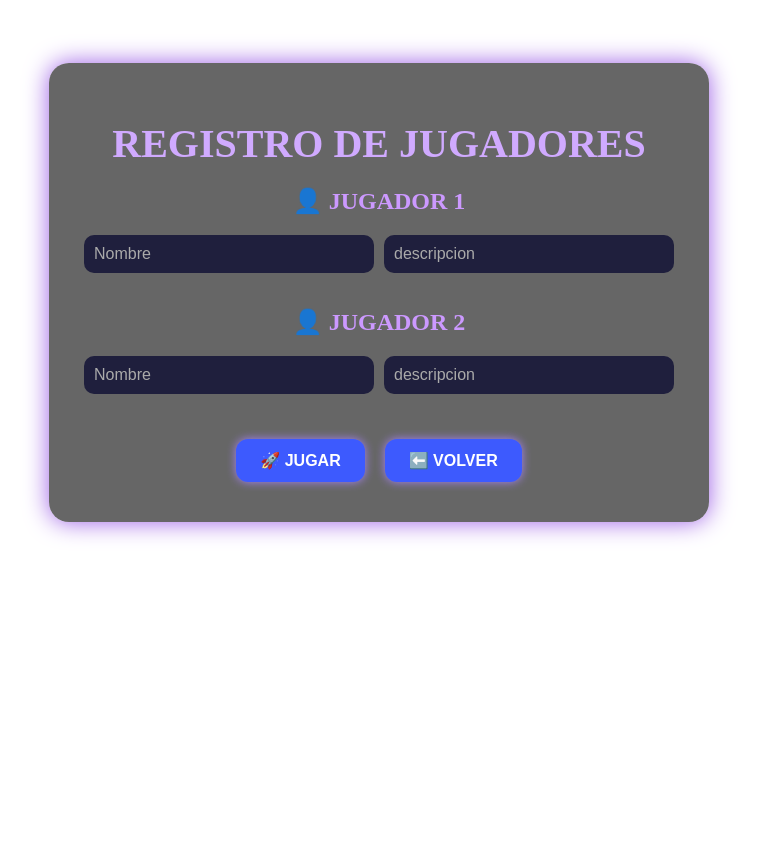
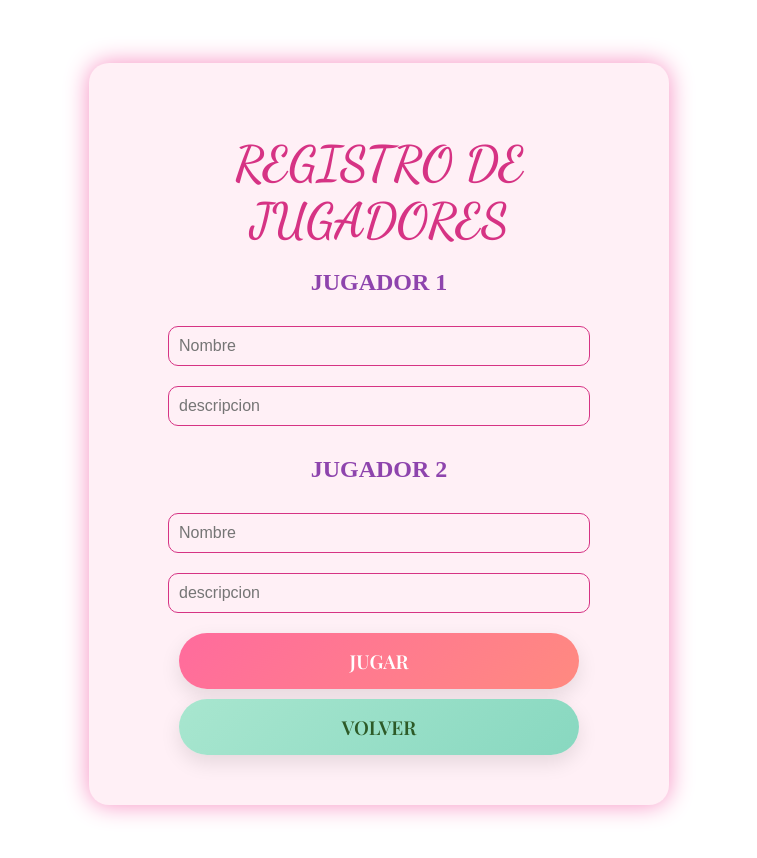
Before and after one commit to jairm45/Juego2, an Angular app: page /registro in a window 1280 px wide. Shown: the top 858 px of the page, without its empty margins (261-1018 px from the left). Before the commit the page ends 800 px from the top, so only its background shows below. Built offline with nearby package versions, Linux system fonts and the light colour scheme.

Commit message:
Necesito una negra

```diff
--- a/src/app/app.routes.ts
+++ b/src/app/app.routes.ts
@@ -6,4 +6,5 @@ export const routes: Routes = [
   { path: '', component: LoginComponent },
   { path: 'registro', component: RegisterComponent },
 
+
 ];
--- a/src/app/login/login.component.css
+++ b/src/app/login/login.component.css
@@ -1,13 +1,16 @@
-/* Fondo general con imagen y degradado opcional */
+@import url('https://fonts.googleapis.com/css2?family=Dancing+Script:wght@700&family=Playfair+Display:wght@600&display=swap');
+
 body, html {
   margin: 0;
   padding: 0;
   height: 100%;
-  font-family: 'Segoe UI', sans-serif;
-  background: linear-gradient(135deg, #a2f3f3 0%, #007BFF 100%);
-  background-image: url('/assets/fondo-espacio.png'); /* Asegúrate de tener esta imagen en src/assets */
+  font-family: 'Playfair Display', serif;
+  background: radial-gradient(circle at 20% 80%, #ff9a9e 0%, #fecfef 100%);
+  background-image: url('/assets/fondo-espacio.png'); /* opcional */
   background-size: cover;
   background-position: center;
+  overflow-x: hidden;
+  position: relative;
 }
 
 /* Contenedor principal */
@@ -18,23 +21,27 @@ body, html {
   margin: 5% auto;
   width: 90%;
   max-width: 500px;
-  background-color: #013c4c; /* Azul oscuro sólido */
-  box-shadow: 0px 0px 25px #4fd1c5;
-  color: #ffffff;
+  background-color: #fff0f6;
+  box-shadow: 0px 0px 25px #f78fc2;
+  color: #d63384;
+  position: relative;
 }
 
 /* Título */
 h1 {
-  font-size: 2.8em;
-  margin-bottom: 10px;
-  color: #00ffff; /* Cian */
+  font-family: 'Dancing Script', cursive;
+  font-size: 3rem;
+  color: #d63384;
+  margin-bottom: 15px;
+  position: relative;
 }
 
 /* Subtítulo */
 p {
   font-size: 1.2em;
   margin-bottom: 25px;
-  color: #d1ffff;
+  color: #8e44ad;
+  font-style: italic;
 }
 
 /* Botones */
@@ -44,27 +51,68 @@ button {
   margin: 10px auto;
   padding: 15px;
   border: none;
-  border-radius: 12px;
-  font-size: 1em;
+  border-radius: 35px;
+  font-size: 1.2em;
   font-weight: bold;
   cursor: pointer;
   transition: 0.3s ease;
+  font-family: 'Playfair Display', serif;
+  box-shadow: 0 8px 20px rgba(0,0,0,0.1);
 }
 
-/* Botón UN JUGADOR */
 button:nth-of-type(1) {
-  background-color: #00bcd4; /* azul claro */
+  background: linear-gradient(135deg, #ff6b9d, #ff8a80);
   color: white;
 }
 
-/* Botón DOS JUGADORES */
 button:nth-of-type(2) {
-  background-color: #4dd0e1; /* agua marina */
-  color: white;
+  background: linear-gradient(135deg, #a8e6cf, #88d8c0);
+  color: #2d5a27;
 }
 
-/* Hover */
 button:hover {
   transform: scale(1.05);
-  opacity: 0.9;
+  opacity: 0.95;
 }
+
+/* Corazones flotantes */
+.heart {
+  position: absolute;
+  color: #ff69b4;
+  font-size: 1.5rem;
+  opacity: 0;
+  pointer-events: none;
+  animation: float-heart 3s ease-out forwards;
+}
+
+@keyframes float-heart {
+  0% {
+    opacity: 1;
+    transform: translateY(0) scale(1);
+  }
+  100% {
+    opacity: 0;
+    transform: translateY(-100px) scale(0.5);
+  }
+}
+
+@keyframes float-heart {
+  0% {
+    opacity: 1;
+    transform: translateY(0) scale(1);
+  }
+  100% {
+    opacity: 0;
+    transform: translateY(-100px) scale(0.5);
+  }
+}
+
+.heart {
+  position: absolute;
+  color: #ff69b4;
+  font-size: 1.5rem;
+  opacity: 0;
+  pointer-events: none;
+  animation: float-heart 3s ease-out;
+  z-index: 9999;
+}
--- a/src/app/login/login.component.html
+++ b/src/app/login/login.component.html
@@ -1,5 +1,6 @@
 <div class="container">
-  <h1>🚀 LAS TAPUDAS 🌌</h1>
+  <h1> LAS TAPUDAS </h1>
+
   <p>Selecciona el modo de juego:</p>
   <div class="buttons">
     <button (click)="startGame(1)">1 Jugador</button>
--- a/src/app/login/login.component.ts
+++ b/src/app/login/login.component.ts
@@ -3,21 +3,57 @@ import { Router } from '@angular/router';
 
 @Component({
   selector: 'app-login',
-  imports: [],
   templateUrl: './login.component.html',
-  styleUrl: './login.component.css'
+  styleUrls: ['./login.component.css']
 })
 export class LoginComponent {
 
   constructor(private router: Router) {}
 
-  startGame(jugadores: number) {
-    if (jugadores === 1) {
-      this.router.navigate(['/juego']);
-    } else if (jugadores === 2) {
-      this.router.navigate(['/registro']);
-    }
+  startGame(jugadores: number): void {
+    this.createHearts(); // Agrega corazones flotantes
+
+    setTimeout(() => {
+      if (jugadores === 1) {
+        this.router.navigate(['/juego']);
+      } else if (jugadores === 2) {
+        this.router.navigate(['/registro']);
+      }
+    }, 300); // Pequeña pausa para ver los corazones
   }
 
+  createHearts(): void {
+    const emojis = ['💖', '💕', '💗', '💓', '💝'];
+    const buttons = document.querySelectorAll('button');
+
+    buttons.forEach(button => {
+      const rect = button.getBoundingClientRect();
+      const centerX = rect.left + rect.width / 2;
+      const centerY = rect.top + rect.height / 2;
+
+      for (let i = 0; i < 6; i++) {
+        setTimeout(() => {
+          const heart = document.createElement('div');
+          heart.className = 'heart';
+          heart.innerHTML = emojis[Math.floor(Math.random() * emojis.length)];
+          heart.style.left = (centerX + (Math.random() - 0.5) * 100) + 'px';
+          heart.style.top = centerY + 'px';
+          heart.style.position = 'absolute';
+          heart.style.fontSize = '1.5rem';
+          heart.style.color = '#ff69b4';
+          heart.style.opacity = '1';
+          heart.style.pointerEvents = 'none';
+          heart.style.animation = 'float-heart 3s ease-out';
+          heart.style.zIndex = '9999';
+
+          document.body.appendChild(heart);
+
+          setTimeout(() => {
+            heart.remove();
+          }, 3000);
+        }, i * 100);
+      }
+    });
+  }
 
 }
--- a/src/app/register/register.component.css
+++ b/src/app/register/register.component.css
@@ -1,76 +1,112 @@
-/* registro.component.css */
+@import url('https://fonts.googleapis.com/css2?family=Dancing+Script:wght@700&family=Playfair+Display:wght@600&display=swap');
 
 body, html {
   margin: 0;
   padding: 0;
   height: 100%;
-  font-family: 'Segoe UI', sans-serif;
-  background: linear-gradient(135deg, #0b0c2a, #1d2b64);
-  background-image: url('/assets/fondo-espacio.png');
+  font-family: 'Playfair Display', serif;
+  background: radial-gradient(circle at 20% 80%, #ff9a9e 0%, #fecfef 100%);
+  background-image: url('/assets/fondo-espacio.png'); /* opcional */
   background-size: cover;
   background-position: center;
+  overflow-x: hidden;
+  position: relative;
 }
 
+/* Contenedor principal */
 .registro-container {
-  background-color: rgba(0, 0, 0, 0.6);
+  text-align: center;
+  padding: 40px;
   border-radius: 20px;
-  padding: 30px;
-  max-width: 600px;
   margin: 5% auto;
-  text-align: center;
-  box-shadow: 0 0 25px #9b5de5;
-  color: #ffffff;
+  width: 90%;
+  max-width: 500px;
+  background-color: #fff0f6;
+  box-shadow: 0px 0px 25px #f78fc2;
+  color: #d63384;
+  position: relative;
 }
 
+/* Título */
 h1 {
-  font-size: 2.5em;
-  color: #d0aaff;
-  margin-bottom: 20px;
+  font-family: 'Dancing Script', cursive;
+  font-size: 3rem;
+  color: #d63384;
+  margin-bottom: 15px;
+  position: relative;
 }
 
-.jugador {
-  margin-bottom: 25px;
+/* Subtítulos */
+h2 {
+  font-size: 1.5rem;
+  color: #8e44ad;
 }
 
-.jugador h2 {
-  color: #cc99ff;
-  margin-bottom: 10px;
+/* Inputs */
+input {
+  padding: 10px;
+  width: 80%;
+  margin: 10px auto;
+  border-radius: 10px;
+  border: 1px solid #d63384;
+  font-size: 1rem;
+  color: #8e44ad;
+  background-color: #fff0f6;
 }
 
-input {
-  width: 45%;
-  padding: 10px;
-  margin: 10px 5px;
-  border: none;
-  border-radius: 10px;
-  background-color: #1f1f3d;
-  color: white;
-  font-size: 1em;
+input:focus {
+  outline: none;
+  border: 2px solid #d63384;
 }
 
-input::placeholder {
-  color: #aaa;
+/* Botones */
+button {
+  display: block;
+  width: 80%;
+  margin: 10px auto;
+  padding: 15px;
+  border: none;
+  border-radius: 35px;
+  font-size: 1.2em;
+  font-weight: bold;
+  cursor: pointer;
+  transition: 0.3s ease;
+  font-family: 'Playfair Display', serif;
+  box-shadow: 0 8px 20px rgba(0,0,0,0.1);
 }
 
-.botones {
-  margin-top: 20px;
+button:nth-of-type(1) {
+  background: linear-gradient(135deg, #ff6b9d, #ff8a80);
+  color: white;
 }
 
-button {
-  margin: 10px;
-  padding: 12px 24px;
-  border: none;
-  border-radius: 12px;
-  font-size: 1em;
-  font-weight: bold;
-  cursor: pointer;
-  background-color: #3d5afe;
-  color: white;
-  box-shadow: 0px 0px 10px #a683f7;
-  transition: transform 0.3s ease;
+button:nth-of-type(2) {
+  background: linear-gradient(135deg, #a8e6cf, #88d8c0);
+  color: #2d5a27;
 }
 
 button:hover {
   transform: scale(1.05);
-  opacity: 0.9;
+  opacity: 0.95;
 }
+
+/* Corazones flotantes */
+.heart {
+  position: absolute;
+  color: #ff69b4;
+  font-size: 1.5rem;
+  opacity: 0;
+  pointer-events: none;
+  animation: float-heart 3s ease-out forwards;
+}
+
+@keyframes float-heart {
+  0% {
+    opacity: 1;
+    transform: translateY(0) scale(1);
+  }
+  100% {
+    opacity: 0;
+    transform: translateY(-100px) scale(0.5);
+  }
+}
--- a/src/app/register/register.component.html
+++ b/src/app/register/register.component.html
@@ -3,19 +3,19 @@
   <h1>REGISTRO DE JUGADORES</h1>
 
   <div class="jugador">
-    <h2>👤 JUGADOR 1</h2>
+    <h2> JUGADOR 1</h2>
     <input type="text" placeholder="Nombre" [(ngModel)]="jugador1.nombre">
     <input type="text" placeholder="descripcion" [(ngModel)]="jugador1.descripcion">
   </div>
 
   <div class="jugador">
-    <h2>👤 JUGADOR 2</h2>
+    <h2> JUGADOR 2</h2>
     <input type="text" placeholder="Nombre" [(ngModel)]="jugador2.nombre">
     <input type="text" placeholder="descripcion" [(ngModel)]="jugador2.descripcion">
   </div>
 
   <div class="botones">
-    <button (click)="jugar()">🚀 JUGAR</button>
-    <button (click)="volver()">⬅️ VOLVER</button>
+    <button (click)="jugar()"> JUGAR</button>
+    <button (click)="volver()"> VOLVER</button>
   </div>
 </div>
```
